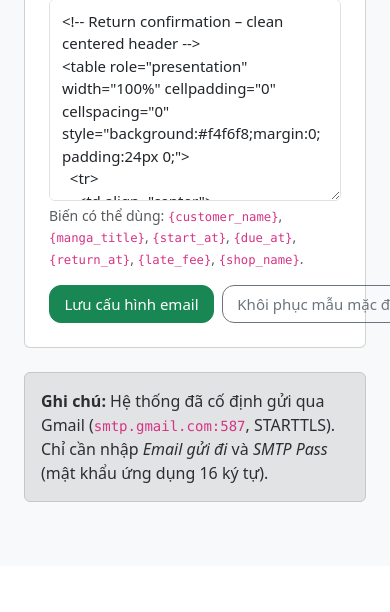
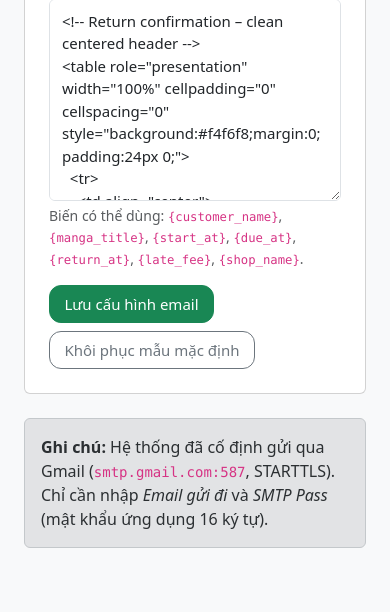
Before and after one commit to QuenggRyo/ung-dung-web-cho-thue-truyen-tranh, a Flask app: page /email-settings in a window 390 px wide; the page is wider, and only the part inside the window is pictured. Shown: the part 1361-1973 px from the top of that part. Before the commit the page ends 1863 px from the top of that part, so only its background shows below. Run offline with Flask 3, Linux system fonts and the light colour scheme; the visitor is signed in with stand-in values (Sample User, id 1).

Commit message:
Update responsive buttons in notifications & email settings

```diff
--- a/templates/base.html
+++ b/templates/base.html
@@ -77,6 +77,30 @@
         display: inline-flex !important;
         align-items: center !important;
         white-space: nowrap !important; /* ép chữ trên 1 dòng */
+      }
+
+      /* Hàng nút có 2–3 nút: desktop nằm ngang, mobile xếp dọc */
+      .btn-row-responsive {
+        display: flex;
+        gap: 0.5rem;
+        flex-wrap: wrap; /* thiếu chỗ thì cho cả cụm nút xuống hàng */
+      }
+
+      .btn-row-responsive .btn {
+        white-space: nowrap !important; /* mỗi nút vẫn 1 dòng chữ */
+      }
+
+      @media (max-width: 576px) {
+        .btn-row-responsive {
+          flex-direction: column; /* vẫn xếp dọc */
+          align-items: flex-start; /* căn giữa các nút, không kéo full chiều ngang */
+        }
+
+        .btn-row-responsive .btn {
+          width: auto; /* rộng vừa nội dung */
+          max-width: 100%; /* không vượt quá màn hình */
+          justify-content: center; /* chữ nằm giữa nút */
+        }
       }
 
       /* Nút màu xanh cho nổi vừa phải */
--- a/templates/email_settings.html
+++ b/templates/email_settings.html
@@ -157,7 +157,7 @@ content %}
         </div>
 
         <!-- NÚT LƯU / RESET -->
-        <div class="mt-3 d-flex gap-2">
+        <div class="mt-3 d-flex gap-2 btn-row-responsive">
           <button type="submit" class="btn btn-success">
             Lưu cấu hình email
           </button>
```
Also changed, not shown: app.py (+2 -10 lines), templates/notifications.html (+6 -3 lines).
